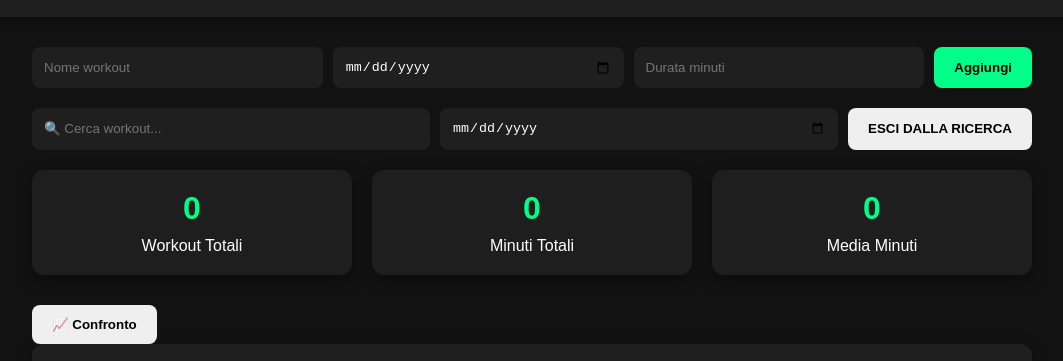
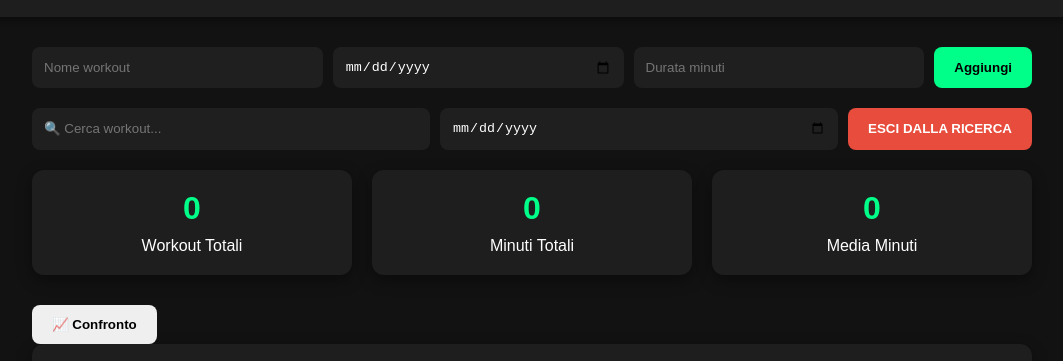
Before and after one commit to AlessandroPiazza300/workout-tracker, a website: page client/index.html in a window 1280 px wide. Shown: the part 51-412 px from the top of the page, without its empty margins (108-1171 px from the left). Drawn offline with nearby package versions, Linux system fonts and the light colour scheme; no server answers.

Commit message:
tasto esci dalla ricerca di colore rosso

```diff
--- a/client/style.css
+++ b/client/style.css
@@ -364,3 +364,11 @@ button {
 
     color: white;
 }
+
+
+#clearSearchBtn{
+
+    background: #e74c3c;
+
+    color: white;
+}
```
